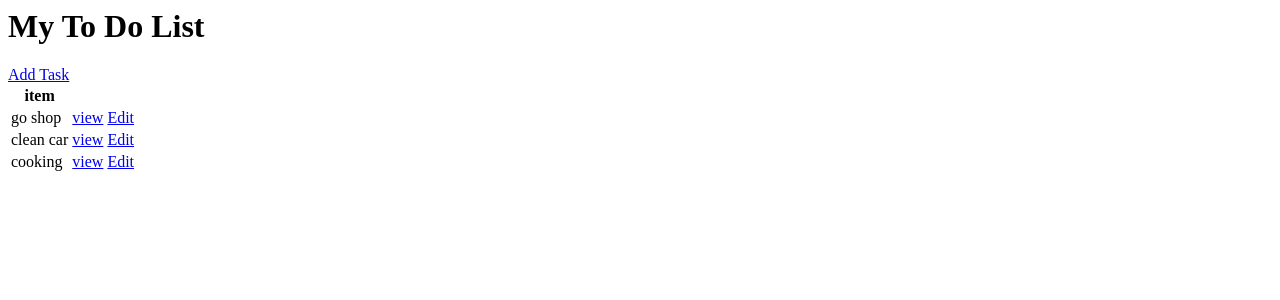
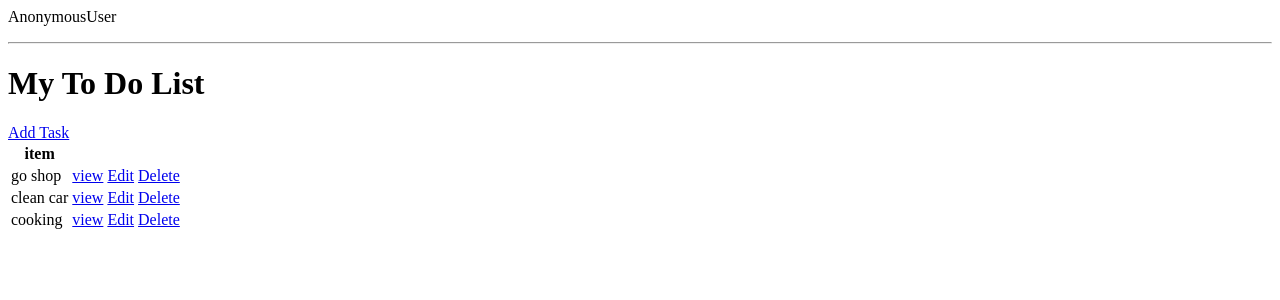
Before and after one commit to JoannaAdermark1/My_django_project, a Django app: page / in a window 1280 px wide. Shown: the top 300 px of the page. Run offline with Django 4.2, Linux system fonts and the light colour scheme; data comes from the database, SQL or seed files in the repository; both versions use the stored data as it was after the commit.

Commit message:
deleteview

```diff
--- /dev/null
+++ b/base/templates/base/task_confirm_delete.html
@@ -0,0 +1,6 @@
+<a href="{% url 'tasks' %}">Go back</a>
+<form method="POST">
+    {% csrf_token %}
+    <p>Are you sure you want to delete this task? "{{task}}"</p>
+    <input type="submit" value="Delete"/>
+</form>
--- a/base/templates/base/task_list.html
+++ b/base/templates/base/task_list.html
@@ -1,3 +1,7 @@
+
+<p>{{request.user}}</p>
+
+<hr>
 <h1>My To Do List</h1>
 <a href="{% url 'task-create' %}">Add Task</a>
 
@@ -12,6 +16,7 @@
         <td>{{task.title}}</td>
         <td><a href="{% url 'task' task.id %}">view</a></td>
         <td><a href="{% url 'task-update' task.id %}">Edit</a></td>
+        <td><a href="{% url 'task-delete' task.id %}">Delete</a></td>
     </tr>
     {% empty %}
     <h3>No items in list</h3>
--- a/base/urls.py
+++ b/base/urls.py
@@ -1,9 +1,10 @@
 from django.urls import path
-from .views import TaskList, TaskDetail, TaskCreate, TaskUpdate
+from .views import TaskList, TaskDetail, TaskCreate, TaskUpdate, DeleteView
 
 urlpatterns = [
     path('', TaskList.as_view(), name='tasks'),
     path('task/<int:pk>/', TaskDetail.as_view(), name='task'),
     path('task-create/', TaskCreate.as_view(), name='task-create'),
     path('task-update/<int:pk>/', TaskUpdate.as_view(), name='task-update'),
+    path('task-delete/<int:pk>/', DeleteView.as_view(), name='task-delete'),
 ]
--- a/base/views.py
+++ b/base/views.py
@@ -1,7 +1,7 @@
 from django.shortcuts import render
 from django.views.generic.list import ListView
 from django.views.generic.detail import DetailView
-from django.views.generic.edit import CreateView, UpdateView
+from django.views.generic.edit import CreateView, UpdateView, DeleteView
 from django.urls import reverse_lazy
 
 from .models import Task
@@ -20,10 +20,15 @@ class TaskDetail(DetailView):
 
 class TaskCreate(CreateView):
     model = Task
-    fields = '__all__'
+    fields = ['title', 'description', 'complete']
     success_url = reverse_lazy('tasks')
 
-class TaskUpdate( UpdateView):
+class TaskUpdate(UpdateView):
     model = Task
-    fields = '__ all__'
+    fields = ['title', 'description', 'complete']
     success_url = reverse_lazy('tasks')
+
+class DeleteView(DeleteView):
+    model = Task
+    context_object_name = 'task'
+    success_url = reverse_lazy('tasks')
```
Also changed, not shown: db.sqlite3.
